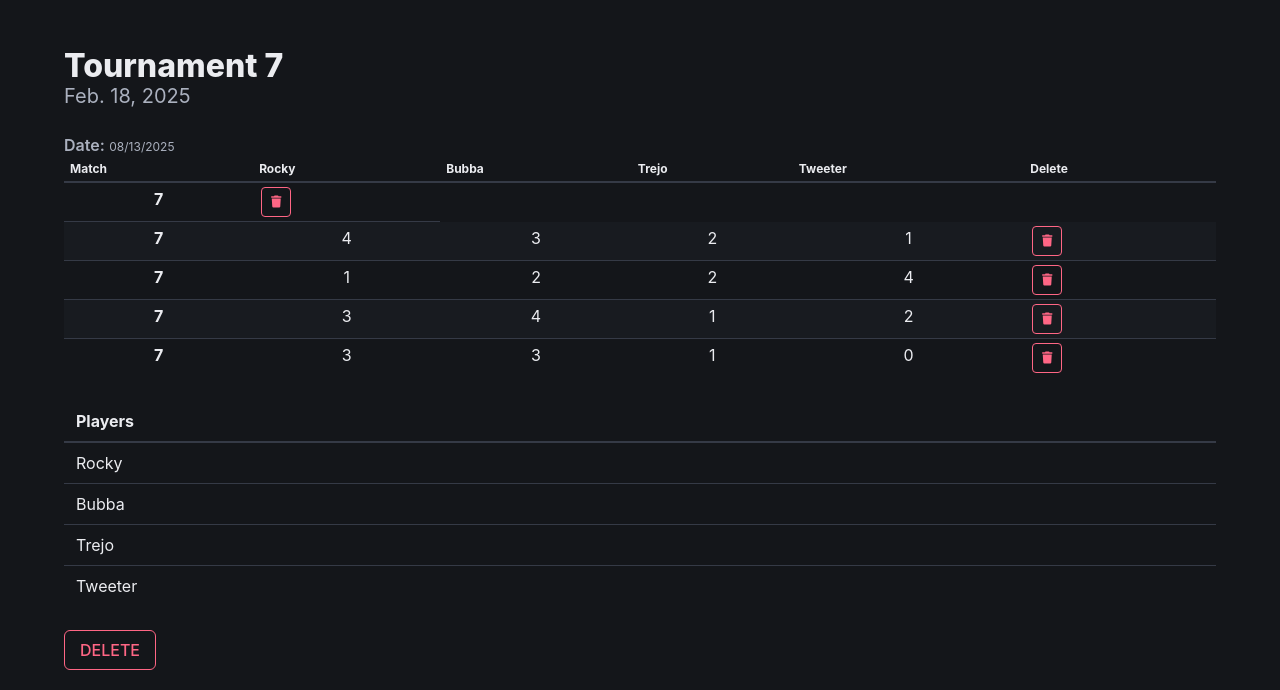
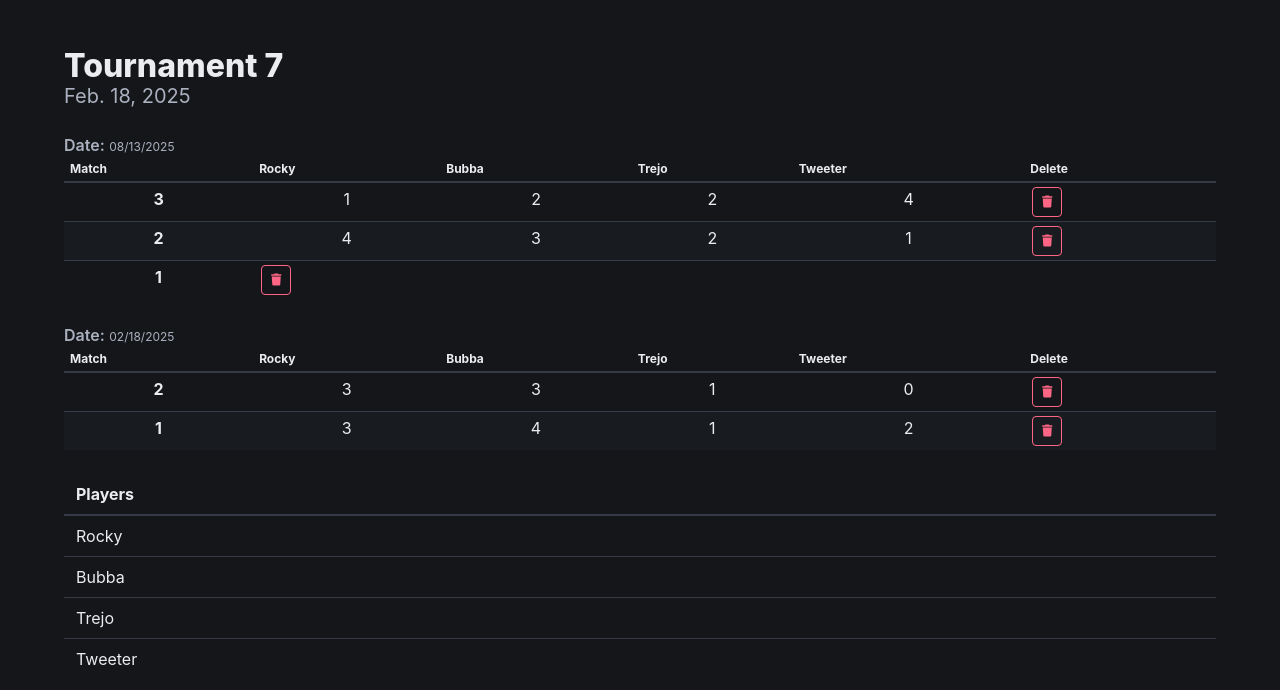
Before and after one commit to pilamrocky/vr_score_keeper, a Django app: page /tournament/13/ in a window 1280 px wide. Shown: the part 64-754 px from the top of the page. Run offline with Django 5.2, Linux system fonts and the light colour scheme; a user stored in the database is signed in; data comes from the database, SQL or seed files in the repository; some libraries are stand-ins or nearby versions.

Commit message:
feat: Group matches by date and add match numbers
- Modified the tournament_detail view to group matches by date.
- Updated the tournament_detail.html template to display matches in tables grouped by date.
- Added match numbering for each day's matches, with the most recent match displayed first.

```diff
--- a/vr_score_keeper/vr_tournaments/templates/tournament_detail.html
+++ b/vr_score_keeper/vr_tournaments/templates/tournament_detail.html
@@ -3,9 +3,10 @@
 {% block content %}
     <div class="title">{{ tournament.name }}</div>
     <div class="subtitle">{{ tournament.date }}</div>
+    {% for date, matches_on_date in grouped_matches %}
         <p>
             <span class="is-size-6 has-text-weight-semibold">Date:</span>
-        <span class="is-size-7">08/13/2025</span>
+            <span class="is-size-7">{{ date|date:"m/d/Y" }}</span>
         </p>
         <table class="table is-fullwidth is-narrow is-striped">
             <thead>
@@ -14,9 +15,10 @@
                 <th class="is-size-7">Delete</th>
             </thead>
             <tbody>
-            {% for match in matches %}
+                {% with matches_on_date|length as total_matches %}
+                    {% for match in matches_on_date %}
                         <tr>
-                    <th class="has-text-centered">7</th>
+                            <th class="has-text-centered">{{ forloop.revcounter }}</th>
                             {% for player in registered_players %}
                                 {% for score in match.scores.all %}
                                     {% if score.player == player %}<td class="has-text-centered">{{ score.score }}</td>{% endif %}
@@ -39,8 +41,10 @@
                             </td>
                         </tr>
                     {% endfor %}
+                {% endwith %}
             </tbody>
         </table>
+    {% endfor %}
 
     <table class="table is-fullwidth">
         <thead>
--- a/vr_score_keeper/vr_tournaments/views.py
+++ b/vr_score_keeper/vr_tournaments/views.py
@@ -1,3 +1,4 @@
+from itertools import groupby
 from django.db.models import Sum
 from django.contrib.auth.decorators import login_required, user_passes_test
 from django.shortcuts import render, redirect
@@ -225,14 +226,18 @@ def tournament_detail(request, pk):
     """
 
     tournament = Tournament.objects.get(pk=pk)
-    tournament_matches = []
-
-    if hasattr(tournament, "matches"):
-        tournament_matches = tournament.matches.all().order_by("-date")
     registered_players = []
-
     if hasattr(tournament, "players"):
         registered_players = tournament.players.all()
+
+    # Get all matches for the tournament and order them by date and then by pk descending
+    matches = tournament.matches.all().order_by("-date", "-pk")
+
+    # Group matches by date
+    grouped_matches = []
+    for date, match_group in groupby(matches, key=lambda m: m.date):
+        match_list = list(match_group)
+        grouped_matches.append((date, match_list))
 
     return render(
         request,
@@ -240,7 +245,7 @@ def tournament_detail(request, pk):
         {
             "tournament": tournament,
             "registered_players": registered_players,
-            "matches": tournament_matches,
+            "grouped_matches": grouped_matches,
         },
     )
 
```
Lines whose indentation alone changed are shown as unchanged.
